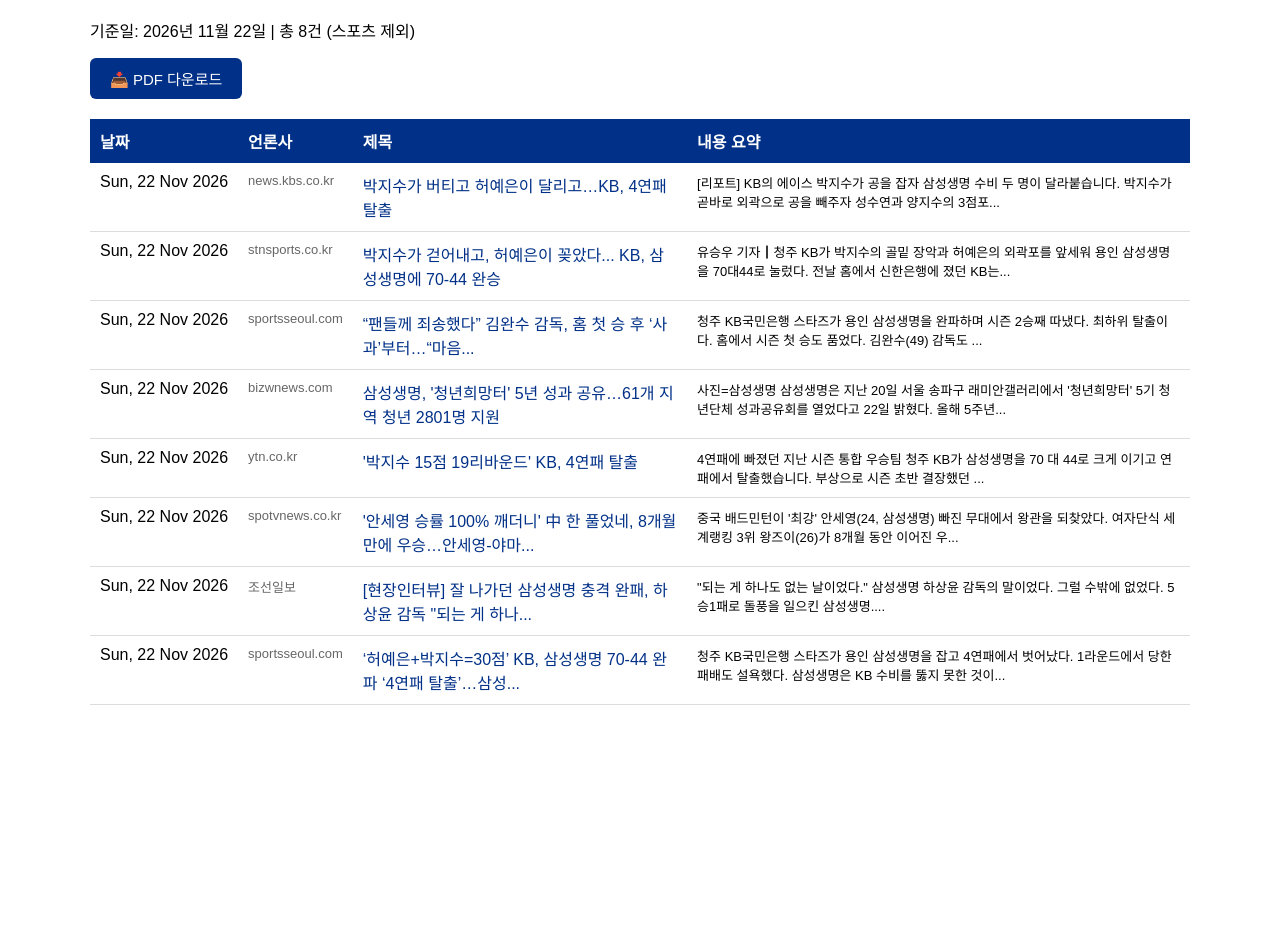
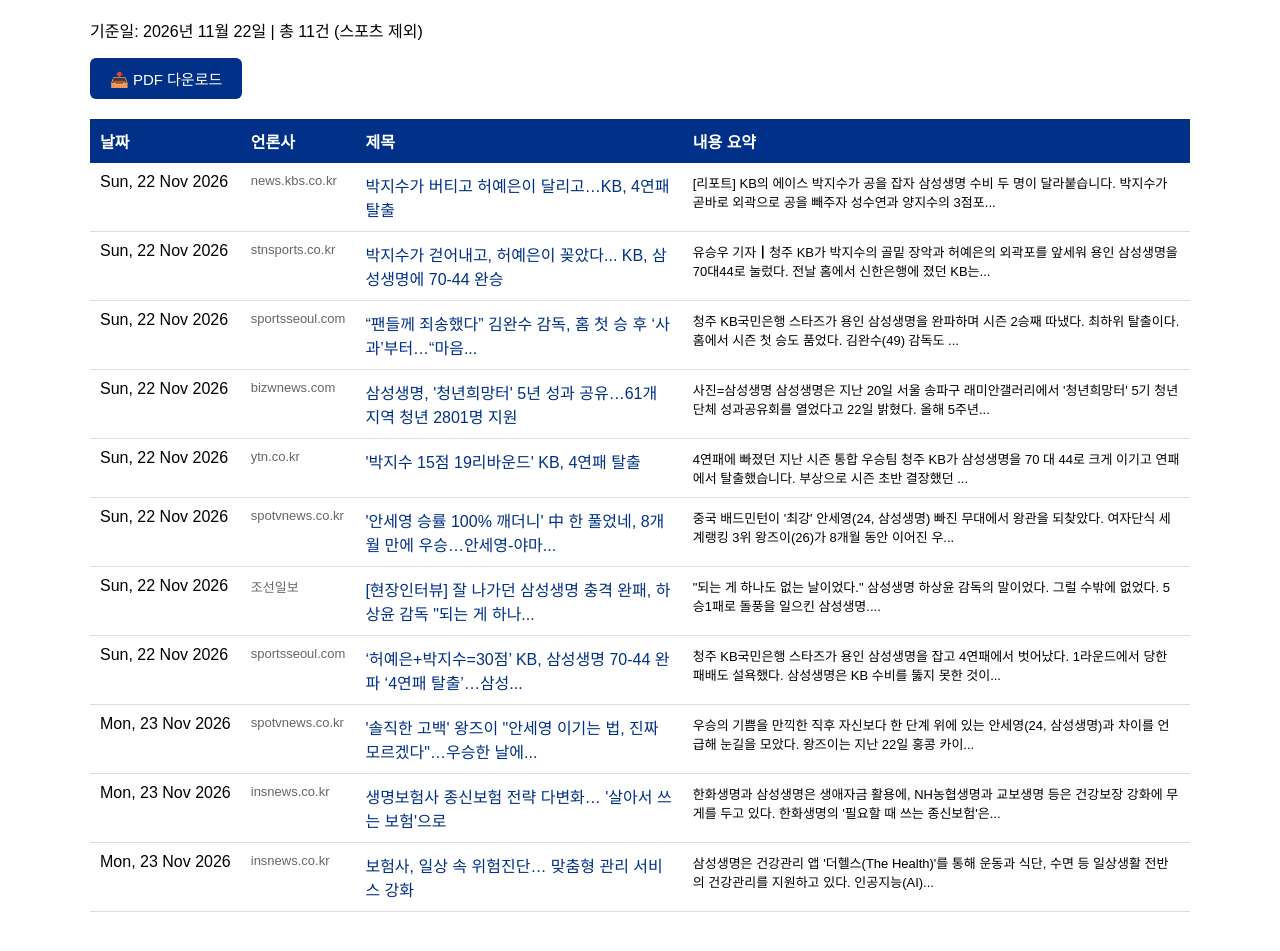
Before and after one commit to dramanuri-cell/samsung-life-news, a plain HTML site: page index.html in a window 1280 px wide. Shown: the part 89-1040 px from the top of the page. Before the commit the page ends 834 px from the top, so only its background shows below. Drawn offline with Linux system fonts and the light colour scheme.

Commit message:
deploy: 7bef5ab29e873cfb1ec4f62abdf7219ccd0ac1db

```diff
--- a/index.html
+++ b/index.html
@@ -18,7 +18,7 @@
 </head>
 <body>
   <h1>📰 삼성생명 뉴스 게시판</h1>
-  <p>기준일: 2026년 11월 22일 | 총 8건 (스포츠 제외)</p>
+  <p>기준일: 2026년 11월 22일 | 총 11건 (스포츠 제외)</p>
   <button class="btn" onclick="downloadPDF()">📥 PDF 다운로드</button>
   <table id="news-table">
     <tr><th>날짜</th><th>언론사</th><th>제목</th><th>내용 요약</th></tr>
@@ -71,6 +71,24 @@
           <td><a href="https://www.sportsseoul.com/news/read/1651480?ref=naver" target="_blank">‘허예은+박지수=30점’ KB, 삼성생명 70-44 완파 ‘4연패 탈출’…삼성...</a></td>
           <td style="font-size:13px">청주 KB국민은행 스타즈가 용인 삼성생명을 잡고 4연패에서 벗어났다. 1라운드에서 당한 패배도 설욕했다. 삼성생명은 KB 수비를 뚫지 못한 것이...</td>
         </tr>
+        <tr>
+          <td style="white-space:nowrap">Mon, 23 Nov 2026</td>
+          <td style="white-space:nowrap;color:#666;font-size:13px">spotvnews.co.kr</td>
+          <td><a href="https://www.spotvnews.co.kr/news/articleView.html?idxno=1021248" target="_blank">'솔직한 고백' 왕즈이 &quot;안세영 이기는 법, 진짜 모르겠다&quot;…우승한 날에...</a></td>
+          <td style="font-size:13px">우승의 기쁨을 만끽한 직후 자신보다 한 단계 위에 있는 안세영(24, 삼성생명)과 차이를 언급해 눈길을 모았다. 왕즈이는 지난 22일 홍콩 카이...</td>
+        </tr>
+        <tr>
+          <td style="white-space:nowrap">Mon, 23 Nov 2026</td>
+          <td style="white-space:nowrap;color:#666;font-size:13px">insnews.co.kr</td>
+          <td><a href="https://www.insnews.co.kr/news/articleView.html?idxno=93928" target="_blank">생명보험사 종신보험 전략 다변화… '살아서 쓰는 보험'으로</a></td>
+          <td style="font-size:13px">한화생명과 삼성생명은 생애자금 활용에, NH농협생명과 교보생명 등은 건강보장 강화에 무게를 두고 있다. 한화생명의 '필요할 때 쓰는 종신보험'은...</td>
+        </tr>
+        <tr>
+          <td style="white-space:nowrap">Mon, 23 Nov 2026</td>
+          <td style="white-space:nowrap;color:#666;font-size:13px">insnews.co.kr</td>
+          <td><a href="https://www.insnews.co.kr/news/articleView.html?idxno=93931" target="_blank">보험사, 일상 속 위험진단… 맞춤형 관리 서비스 강화</a></td>
+          <td style="font-size:13px">삼성생명은 건강관리 앱 '더헬스(The Health)'를 통해 운동과 식단, 수면 등 일상생활 전반의 건강관리를 지원하고 있다. 인공지능(AI)...</td>
+        </tr>
   </table>
   <script>
     function downloadPDF() {
```
